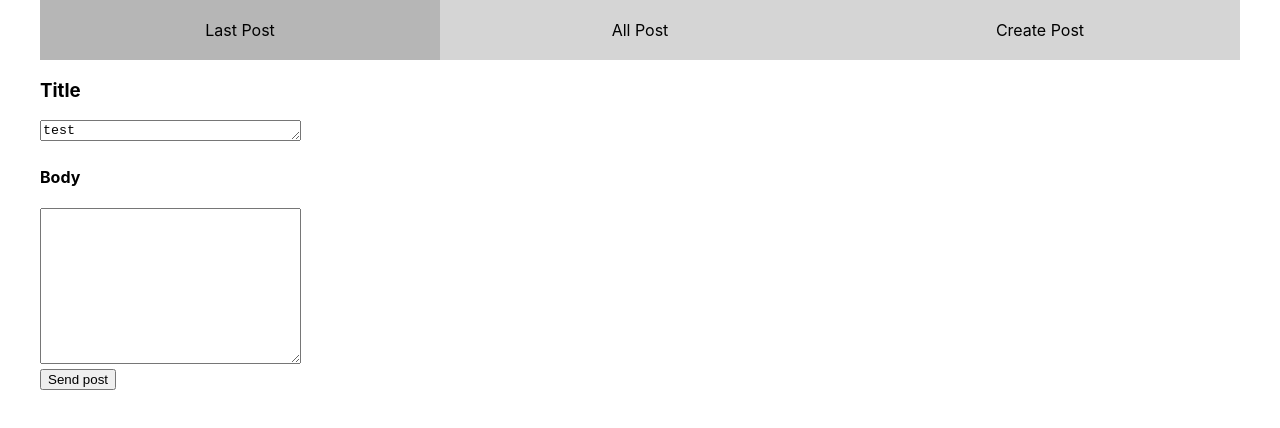
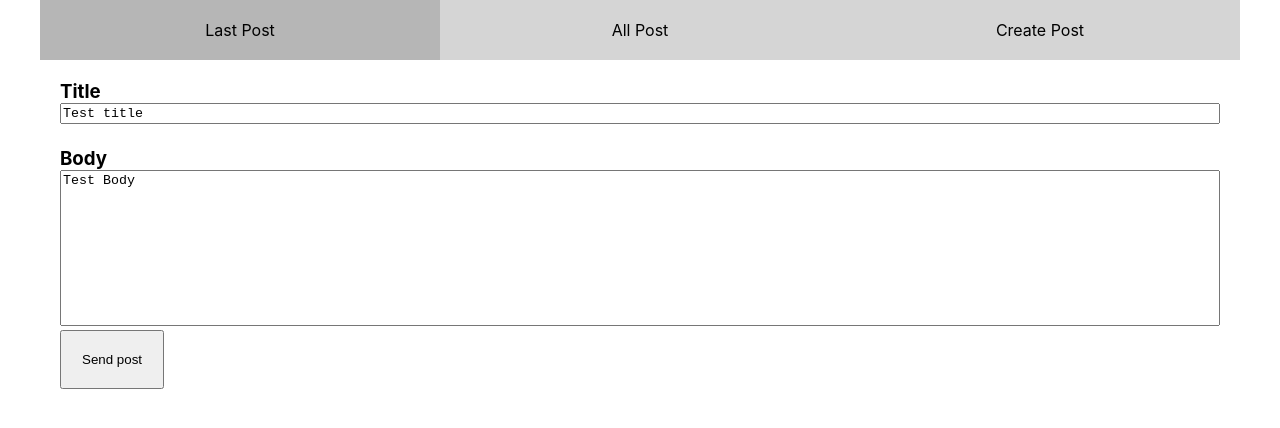
Before and after one commit to consol-ua/test_blog, a Next.js app: page /posts/new in a window 1280 px wide. Shown: the top 428 px of the page. Built offline with nearby package versions, Linux system fonts and the light colour scheme.

Commit message:
NewPost2

```diff
--- a/pages/posts/new/index.tsx
+++ b/pages/posts/new/index.tsx
@@ -1,40 +1,61 @@
 import React from "react";
 import { useDispatch, useSelector } from "react-redux";
 import Head from "next/head";
-import styles from "../styles/Lastpost.module.css";
 import LayOutApp from "../../../components/LayOutApp";
-import { addTitlePost } from "../../../store/actions";
+import { addTitlePost, addBodyPost, sendPost } from "../../../store/actions";
 
-export default function Home() {
+export default function NewPost() {
   const dispatch = useDispatch();
   const state = useSelector((state) => state.createPost);
   let onChangeTitle = (event) => {
     let value = event.target.value;
     dispatch(addTitlePost(value));
-    console.log(state);
+  };
+  let onChangeBody = (event) => {
+    let value = event.target.value;
+    dispatch(addBodyPost(value));
+  };
+  let onClickSend = () => {
+    dispatch(sendPost());
   };
   return (
     <LayOutApp>
-      <div>
+      <div className="container">
         <div className="title">
           <h3>Title</h3>
           <textarea
             cols={30}
             rows={1}
             onChange={(e) => onChangeTitle(e)}
-            value="test"
+            value={state.title ?? ""}
           />
         </div>
-        <div className="Bodi">
-          <h4>Body</h4>
+        <div className="Body">
+          <h3>Body</h3>
           <textarea
             cols={30}
             rows={10}
-            onChange={(e) => console.log(e.target.value)}
-          ></textarea>
+            onChange={(e) => onChangeBody(e)}
+            value={state.body ?? ""}
+          />
         </div>
-        <button>Send post</button>
+        <button onClick={() => onClickSend()}>Send post</button>
       </div>
+      <style jsx>{`
+        .container {
+          margin: 20px;
+        }
+        h3 {
+          margin-bottom: 0;
+        }
+        button {
+          padding: 20px;
+        }
+        textarea {
+          width: 100%;
+          resize: none;
+        }
+      `}</style>
     </LayOutApp>
   );
 }
--- a/store/actions.ts
+++ b/store/actions.ts
@@ -2,7 +2,8 @@ import {
   ADD_BODY_COMMENT,
   ADD_TITLE_COMMENT,
   ADD_TITLE_POST,
-  ADD_BODY_POST
+  ADD_BODY_POST,
+  SEND_POST
 } from "./type";
 
 export const addTitleComment = (titleComment: string) => ({
@@ -25,6 +26,13 @@ export const addBodyPost = (bodyPost: string) => ({
   bodyPost
 });
 
+export const sendPost = () => (dispatch) => {
+  console.log("send");
+  setTimeout(() => {
+    dispatch({ type: SEND_POST });
+  }, 1000);
+};
+
 // // POST Create a comment
 // export const sendComment = (titleComment, bodyComment) => {
 //   return (dispatch) =>
--- a/store/reducers.ts
+++ b/store/reducers.ts
@@ -3,7 +3,8 @@ import {
   ADD_BODY_COMMENT,
   ADD_TITLE_COMMENT,
   ADD_TITLE_POST,
-  ADD_BODY_POST
+  ADD_BODY_POST,
+  SEND_POST
 } from "./type";
 
 type CommentType = {
@@ -76,8 +77,8 @@ const allPostsReducer = (
 
 // CREATE POST STATE
 const initialCreatePostState = {
-  title: "",
-  body: ""
+  title: "Test title",
+  body: "Test Body"
 };
 
 type CreatePostType = typeof initialCreatePostState;
@@ -88,9 +89,11 @@ const createPostReducer = (
 ): CreatePostType => {
   switch (action.type) {
     case ADD_TITLE_POST:
-      return { ...state, newTitleComment: action.titlePost };
+      return { ...state, title: action.titlePost };
     case ADD_BODY_POST:
-      return { ...state, newBodyComment: action.bodyPost };
+      return { ...state, body: action.bodyPost };
+    case SEND_POST:
+      return { ...state, body: "", title: "" };
     default:
       return state;
   }
--- a/store/type.ts
+++ b/store/type.ts
@@ -5,4 +5,5 @@ export const ADD_BODY_COMMENT = "ADD_BODY_COMMENT";
 // REDUX ACTION TYPES NEW POST
 export const ADD_TITLE_POST = "ADD_TITLE_COMMENT";
 export const ADD_BODY_POST = "ADD_BODY_COMMENT";
+export const SEND_POST = "SEND_POST";
 // const SEND_COMMENT = 'SEND_COMMENT'
```
